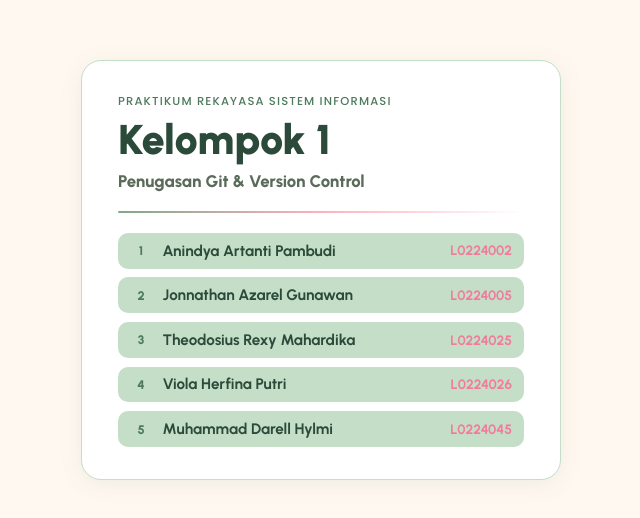
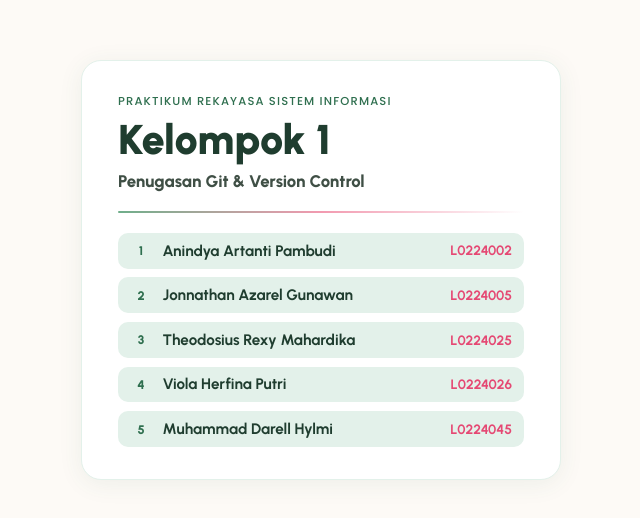
Before and after one commit to violaherfinap/RSI, a Next.js app in the folder frontend/: page / in a window 1280 px wide. Shown: the part 130-648 px from the top of the page, without its empty margins (319-959 px from the left). Built offline with nearby package versions, Linux system fonts and the light colour scheme.

Commit message:
style(ui): refine color palette for better contrast and consistency

```diff
--- a/frontend/app/globals.css
+++ b/frontend/app/globals.css
@@ -1,15 +1,17 @@
 @import url('https://fonts.googleapis.com/css2?family=Urbanist:wght@500;600;700;800;900&family=Poppins:wght@400;500&display=swap');
 
 :root {
-  --green-deep:   #2b4a3a;
-  --green-base:   #4f7a5e;
-  --green-light:  #7fa88a;
-  --green-pale:   #c4dec8;
-  --pink-vivid:   #f27a9a;
-  --pink-mid:     #ffb0be;
-  --pink-pale:    #ffdbe3;
-  --cream:        #fff8f0;
-  --ink-muted:    #5a6b5a;
+  --green-deep:   #1f3d2f;
+  --green-base:   #2f6f4f;
+  --green-light:  #6fae8a;
+  --green-pale:   #e3f1ea;
+
+  --pink-vivid:   #e54873;
+  --pink-mid:     #f29ab0;
+  --pink-pale:    #fde7ee;
+
+  --cream:        #fdfaf6;
+  --ink-muted:    #3f4f45;
 
   --font-display: 'Urbanist', sans-serif;
   --font-body:    'Poppins', sans-serif;
```
